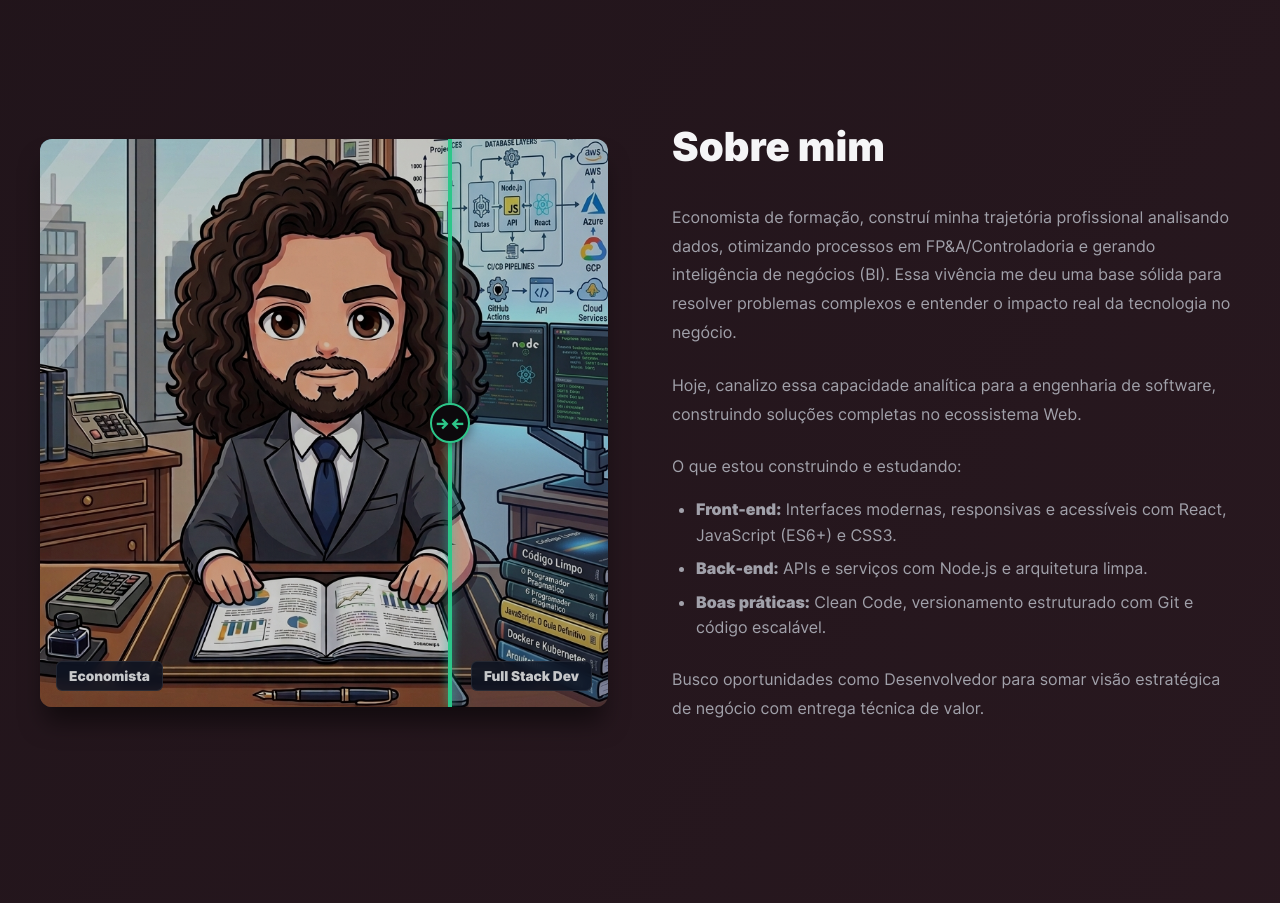
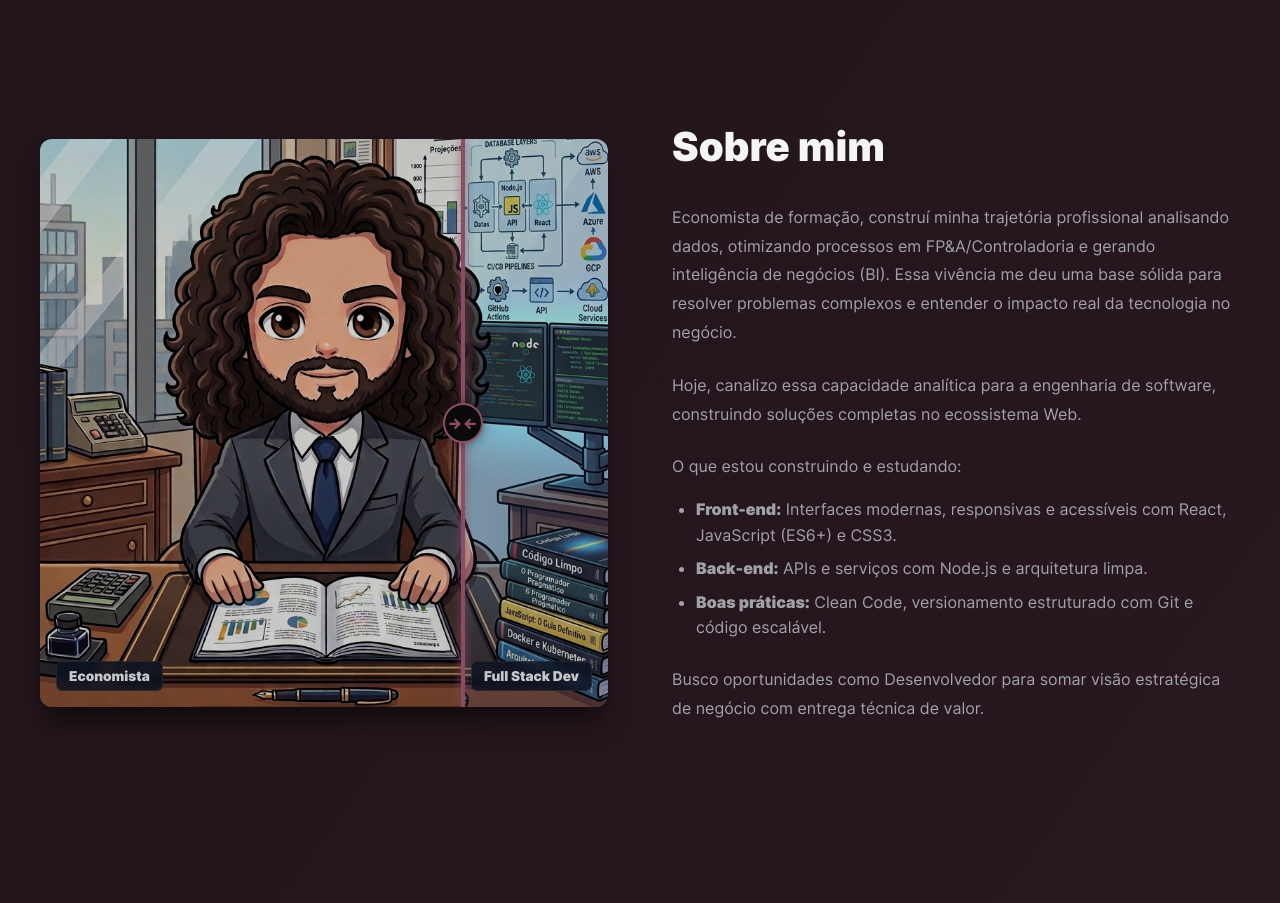
Before and after one commit to flpzht/portfolio, a React (Vite) app: page / in a window 1280 px wide. Shown: the part 640-1543 px from the top of the page. Built offline with nearby package versions, Linux system fonts and the light colour scheme.

Commit message:
refactor(about): rewrite slider with pointer events, clip-path and a11y

```diff
--- a/src/components/AboutAnimation/AboutAnimation.jsx
+++ b/src/components/AboutAnimation/AboutAnimation.jsx
@@ -1,171 +1,211 @@
-import { useState, useEffect, useRef, useCallback } from 'react';
+import { useCallback, useEffect, useRef } from 'react';
 
 import { useLanguage } from '@/hooks/useLanguage';
 
-import styles from '@/components/AboutAnimation/AboutAnimation.module.css';
+import styles from './AboutAnimation.module.css';
 
 import imageDev from '@/assets/images/about/imagem-dev.png';
 import imageFin from '@/assets/images/about/imagem-fin.png';
 
+const INITIAL_POSITION = 50; // porcentagem (0 a 100)
+const AUTOPLAY_SPEED = 0.012; // porcentagem por milissegundo
+const AUTOPLAY_RESUME_DELAY_MS = 2000; // espera após interação do usuário
+const KEYBOARD_STEP = 5;
+
+const clamp = (value) => Math.min(100, Math.max(0, value));
+
 export default function AboutAnimation() {
   const { t } = useLanguage();
 
-  const [sliderPosition, setSliderPosition] = useState(50); // Posição em porcentagem (0 a 100)
-  const [containerWidth, setContainerWidth] = useState(0);
+  const containerRef = useRef(null);
+  const foregroundRef = useRef(null);
+  const handleRef = useRef(null);
 
-  const isDragging = useRef(false);
-  const containerRef = useRef(null);
+  const positionRef = useRef(INITIAL_POSITION);
+  const directionRef = useRef(1); // 1 = direita, -1 = esquerda
+  const isDraggingRef = useRef(false);
+  const resumeAtRef = useRef(0);
 
-  // --- CONFIGURAÇÃO DA ANIMAÇÃO AUTOMÁTICA ---
-  const isAutoPlaying = useRef(true); // Controla se o autoplay está ativo
-  const animationFrameId = useRef(null);
-  const directionRef = useRef(1); // 1 = movendo para a direita, -1 = movendo para a esquerda
-  const speed = 0.2; // Velocidade da animação (ajuste conforme necessário)
-  const autoPlayDelayMs = 2000; // Tempo de espera para retomar o autoplay após o usuário soltar (2s)
-  const resumeTimeoutRef = useRef(null);
+  // A posição é aplicada direto no DOM para evitar re-render a cada frame.
+  const applyPosition = useCallback((position, announce = false) => {
+    positionRef.current = position;
 
-  // Função que executa o loop da animação
-  const animate = useCallback(() => {
-    if (isAutoPlaying.current && !isDragging.current) {
-      setSliderPosition((prevPos) => {
-        let nextPos = prevPos + speed * directionRef.current;
+    if (foregroundRef.current) {
+      foregroundRef.current.style.clipPath = `inset(0 ${100 - position}% 0 0)`;
+    }
 
-        // Inverte a direção ao atingir os limites (ex: 10% e 90% para não bater nas bordas)
-        if (nextPos >= 100) {
-          nextPos = 100;
+    if (handleRef.current) {
+      handleRef.current.style.left = `${position}%`;
+
+      if (announce) {
+        handleRef.current.setAttribute('aria-valuenow', String(Math.round(position)));
+      }
+    }
+  }, []);
+
+  const pauseAutoplay = useCallback(() => {
+    resumeAtRef.current = performance.now() + AUTOPLAY_RESUME_DELAY_MS;
+  }, []);
+
+  // Animação automática: só roda com a seção visível e sem prefers-reduced-motion.
+  useEffect(() => {
+    const container = containerRef.current;
+    if (!container) return undefined;
+
+    const motionQuery = window.matchMedia('(prefers-reduced-motion: reduce)');
+
+    let frameId = null;
+    let lastTime = null;
+    let isVisible = false;
+
+    const tick = (now) => {
+      const elapsed = lastTime === null ? 0 : now - lastTime;
+      lastTime = now;
+
+      if (!isDraggingRef.current && now >= resumeAtRef.current) {
+        let next = positionRef.current + AUTOPLAY_SPEED * elapsed * directionRef.current;
+
+        if (next >= 100) {
+          next = 100;
           directionRef.current = -1;
-        } else if (nextPos <= 0) {
-          nextPos = 0;
+        } else if (next <= 0) {
+          next = 0;
           directionRef.current = 1;
         }
 
-        return nextPos;
-      });
-    }
+        applyPosition(next);
+      }
 
-    animationFrameId.current = requestAnimationFrame(animate);
-  }, []);
+      frameId = requestAnimationFrame(tick);
+    };
 
-  // Inicia o loop de animação
-  useEffect(() => {
-    animationFrameId.current = requestAnimationFrame(animate);
+    const stop = () => {
+      if (frameId !== null) {
+        cancelAnimationFrame(frameId);
+        frameId = null;
+      }
+      lastTime = null;
+    };
 
-    return () => {
-      if (animationFrameId.current) {
-        cancelAnimationFrame(animationFrameId.current);
-      }
-    };
-  }, [animate]);
-
-  // Atualiza a largura da imagem sobreposta
-  const updateImageWidth = useCallback(() => {
-    if (containerRef.current) {
-      setContainerWidth(containerRef.current.offsetWidth);
-    }
-  }, []);
-
-  // Calcula a nova posição do slider no arrasto do usuário
-  const moveSlider = useCallback((clientX) => {
-    if (!containerRef.current) return;
-
-    const rect = containerRef.current.getBoundingClientRect();
-    let position = clientX - rect.left;
-
-    if (position < 0) position = 0;
-    if (position > rect.width) position = rect.width;
-
-    const percentage = (position / rect.width) * 100;
-    setSliderPosition(percentage);
-  }, []);
-
-  // Pausa a animação ao iniciar o arrasto
-  const handleStartDrag = () => {
-    isDragging.current = true;
-    isAutoPlaying.current = false;
-    if (resumeTimeoutRef.current) clearTimeout(resumeTimeoutRef.current);
-  };
-
-  const handleMouseDown = () => handleStartDrag();
-  const handleTouchStart = () => handleStartDrag();
-
-  // Efeito global de listeners e retomada do autoplay
-  useEffect(() => {
-    const handleMouseUp = () => {
-      if (isDragging.current) {
-        isDragging.current = false;
-        // Retoma a animação automática após o tempo definido
-        resumeTimeoutRef.current = setTimeout(() => {
-          isAutoPlaying.current = true;
-        }, autoPlayDelayMs);
+    const update = () => {
+      if (isVisible && !motionQuery.matches) {
+        if (frameId === null) frameId = requestAnimationFrame(tick);
+      } else {
+        stop();
       }
     };
 
-    const handleMouseMove = (e) => {
-      if (!isDragging.current) return;
-      moveSlider(e.clientX);
-    };
+    const observer = new IntersectionObserver(([entry]) => {
+      isVisible = entry.isIntersecting;
+      update();
+    });
 
-    const handleTouchEnd = () => {
-      if (isDragging.current) {
-        isDragging.current = false;
-        resumeTimeoutRef.current = setTimeout(() => {
-          isAutoPlaying.current = true;
-        }, autoPlayDelayMs);
-      }
-    };
-
-    const handleTouchMove = (e) => {
-      if (!isDragging.current) return;
-      moveSlider(e.touches[0].clientX);
-    };
-
-    const handleResize = () => {
-      updateImageWidth();
-    };
-
-    window.addEventListener('mouseup', handleMouseUp);
-    window.addEventListener('mousemove', handleMouseMove);
-    window.addEventListener('touchend', handleTouchEnd);
-    window.addEventListener('touchmove', handleTouchMove);
-    window.addEventListener('resize', handleResize);
-
-    updateImageWidth();
+    observer.observe(container);
+    motionQuery.addEventListener('change', update);
 
     return () => {
-      window.removeEventListener('mouseup', handleMouseUp);
-      window.removeEventListener('mousemove', handleMouseMove);
-      window.removeEventListener('touchend', handleTouchEnd);
-      window.removeEventListener('touchmove', handleTouchMove);
-      window.removeEventListener('resize', handleResize);
-      if (resumeTimeoutRef.current) clearTimeout(resumeTimeoutRef.current);
+      stop();
+      observer.disconnect();
+      motionQuery.removeEventListener('change', update);
     };
-  }, [moveSlider, updateImageWidth]);
+  }, [applyPosition]);
+
+  const moveToPointer = useCallback((clientX) => {
+    const rect = containerRef.current?.getBoundingClientRect();
+    if (!rect || rect.width === 0) return;
+
+    const percentage = ((clientX - rect.left) / rect.width) * 100;
+    applyPosition(clamp(percentage), true);
+  }, [applyPosition]);
+
+  const handlePointerDown = (event) => {
+    isDraggingRef.current = true;
+    event.currentTarget.setPointerCapture(event.pointerId);
+    moveToPointer(event.clientX);
+  };
+
+  const handlePointerMove = (event) => {
+    if (!isDraggingRef.current) return;
+    moveToPointer(event.clientX);
+  };
+
+  const handlePointerEnd = () => {
+    if (!isDraggingRef.current) return;
+
+    isDraggingRef.current = false;
+    pauseAutoplay();
+  };
+
+  const handleKeyDown = (event) => {
+    const current = positionRef.current;
+    let next = null;
+
+    if (event.key === 'ArrowLeft' || event.key === 'ArrowDown') next = current - KEYBOARD_STEP;
+    if (event.key === 'ArrowRight' || event.key === 'ArrowUp') next = current + KEYBOARD_STEP;
+    if (event.key === 'Home') next = 0;
+    if (event.key === 'End') next = 100;
+
+    if (next === null) return;
+
+    event.preventDefault();
+    pauseAutoplay();
+    applyPosition(clamp(next), true);
+  };
 
   return (
-    <div className={styles.sliderContainer} id='sliderContainer' ref={containerRef}>
-      <span className={styles.badge + ' ' + styles.badgeLeft}>{t.about.badgeLeft}</span>
-      <span className={styles.badge + ' ' + styles.badgeRight}>{t.about.badgeRight}</span>
+    <div
+      className={styles.sliderContainer}
+      ref={containerRef}
+      onPointerDown={handlePointerDown}
+      onPointerMove={handlePointerMove}
+      onPointerUp={handlePointerEnd}
+      onPointerCancel={handlePointerEnd}
+    >
+      <span className={`${styles.badge} ${styles.badgeLeft}`}>{t.about.badgeLeft}</span>
+      <span className={`${styles.badge} ${styles.badgeRight}`}>{t.about.badgeRight}</span>
 
-      <img src={imageDev} alt={t.about.altDev} className={styles.imgBackground} />
+      <img
+        src={imageDev}
+        alt={t.about.altDev}
+        className={styles.image}
+        width="800"
+        height="800"
+        loading="lazy"
+        decoding="async"
+        draggable={false}
+      />
 
-      <div className={styles.imgForegroundWrapper} id='foregroundWrapper' style={{ width: `${sliderPosition}%` }}>
+      <div
+        ref={foregroundRef}
+        className={styles.foreground}
+        style={{ clipPath: `inset(0 ${100 - INITIAL_POSITION}% 0 0)` }}
+      >
         <img
           src={imageFin}
           alt={t.about.altFin}
-          className={styles.imgForeground}
-          id='imgForeground'
-          style={{ width: containerWidth ? `${containerWidth}px` : '100%' }}
+          className={styles.image}
+          width="800"
+          height="800"
+          loading="lazy"
+          decoding="async"
+          draggable={false}
         />
       </div>
 
       <div
-        className={styles.sliderHandle}
-        id='sliderHandle'
-        style={{ left: `${sliderPosition}%` }}
-        onMouseDown={handleMouseDown}
-        onTouchStart={handleTouchStart}
+        ref={handleRef}
+        className={styles.handle}
+        style={{ left: `${INITIAL_POSITION}%` }}
+        role="slider"
+        tabIndex={0}
+        aria-label={t.about.sliderLabel}
+        aria-orientation="horizontal"
+        aria-valuemin={0}
+        aria-valuemax={100}
+        aria-valuenow={INITIAL_POSITION}
+        onKeyDown={handleKeyDown}
       >
-        <div className={styles.sliderButton}>
+        <div className={styles.button} aria-hidden="true">
           &#8594;&#8592;
         </div>
       </div>
--- a/src/components/AboutAnimation/AboutAnimation.module.css
+++ b/src/components/AboutAnimation/AboutAnimation.module.css
@@ -1,92 +1,94 @@
-    /* Container Principal */
+/* Container principal */
 .sliderContainer {
+  --slider-accent: var(--primary, #38f8ab);
+
   position: relative;
   width: 100%;
-      max-width: 600px; /* Ajuste o tamanho máximo conforme seu layout */
-      aspect-ratio: 1 / 1; /* Mantém a proporção exata das imagens geradas */
+  max-width: 600px;
+  aspect-ratio: 1 / 1;
   overflow: hidden;
   border-radius: 12px;
   box-shadow: 0 20px 25px -5px rgba(0, 0, 0, 0.5);
   user-select: none;
+  /* permite rolar a página na vertical e capturar o arrasto na horizontal */
+  touch-action: pan-y;
+  cursor: ew-resize;
 }
 
-    /* Imagem Base (Dev - Fica ao fundo) */
-    .imgBackground {
+/* Imagem (usada no fundo e na camada da frente) */
+.image {
+  display: block;
   width: 100%;
   height: 100%;
   object-fit: cover;
-      display: block;
+  -webkit-user-drag: none;
 }
 
-    /* Imagem Sobreposta (Economista - Recortada via CSS) */
-    .imgForegroundWrapper {
+/* Camada da frente (economista), recortada via clip-path pelo JS */
+.foreground {
   position: absolute;
-      top: 0;
-      left: 0;
-      width: 50%; /* Controlado dinamicamente via JS */
-      height: 100%;
-      overflow: hidden;
+  inset: 0;
   z-index: 1;
 }
 
-    .imgForeground {
-      position: absolute;
-      top: 0;
-      left: 0;
-      height: 100%;
-      /* Define a largura igual à do container pai para evitar distorção no resize */
-      width: var(--container-width, 600px);
-      max-width: none;
-      object-fit: cover;
-    }
-
-    /* Linha Divisória Interativa */
-    .sliderHandle {
+/* Linha divisória interativa */
+.handle {
   position: absolute;
   top: 0;
   bottom: 0;
-      left: 50%; /* Controlado dinamicamente via JS */
   width: 4px;
-      background: #38f8ab;
   z-index: 2;
   transform: translateX(-50%);
-      cursor: ew-resize;
-      box-shadow: 0 0 10px rgba(56, 248, 213, 0.8);
+  background: var(--slider-accent);
+  box-shadow: 0 0 10px var(--slider-accent);
+  touch-action: none;
 }
 
-    /* Botão Central na Linha Divisória */
-    .sliderButton {
+/* Aumenta a área de toque da linha sem mudar o visual */
+.handle::before {
+  content: "";
+  position: absolute;
+  inset: 0 -20px;
+}
+
+.handle:focus-visible {
+  outline: 2px solid var(--text, #fff);
+  outline-offset: 4px;
+}
+
+/* Botão central na linha divisória */
+.button {
   position: absolute;
   top: 50%;
   left: 50%;
   transform: translate(-50%, -50%);
+  display: flex;
+  align-items: center;
+  justify-content: center;
   width: 40px;
   height: 40px;
+  border: 2px solid var(--slider-accent);
+  border-radius: 50%;
   background-color: #0f0b0f;
-      border: 2px solid #38f8ab;
-      border-radius: 50%;
-      display: flex;
-      justify-content: center;
-      align-items: center;
-      color: #38f8ab;
+  color: var(--slider-accent);
   font-weight: bold;
   box-shadow: 0 0 12px rgba(0, 0, 0, 0.5);
 }
 
-    /* Badges Informativas */
+/* Badges informativas */
 .badge {
   position: absolute;
   bottom: 16px;
+  z-index: 3;
   padding: 6px 12px;
+  border: 1px solid rgba(255, 255, 255, 0.1);
+  border-radius: 6px;
   background-color: rgba(15, 23, 42, 0.85);
   color: #f8fafc;
   font-size: 0.85rem;
   font-weight: 600;
-      border-radius: 6px;
   backdrop-filter: blur(4px);
-      z-index: 3;
   pointer-events: none;
-      border: 1px solid rgba(255, 255, 255, 0.1);
 }
 
 .badgeLeft {
--- a/src/i18n/en.js
+++ b/src/i18n/en.js
@@ -37,6 +37,7 @@ const en = {
     badgeLeft: 'Economist',
     badgeRight: 'Full Stack Dev',
     altDev: 'Full Stack Developer',
+    sliderLabel: 'Compare economist and developer',
     altFin: 'FP&A Economist',
   },
 
--- a/src/i18n/pt.js
+++ b/src/i18n/pt.js
@@ -37,6 +37,7 @@ const pt = {
     badgeLeft: 'Economista',
     badgeRight: 'Full Stack Dev',
     altDev: 'Desenvolvedor Full Stack',
+    sliderLabel: 'Comparar economista e desenvolvedor',
     altFin: 'Economista FP&A',
   },
 
```
Lines whose indentation alone changed are shown as unchanged.
